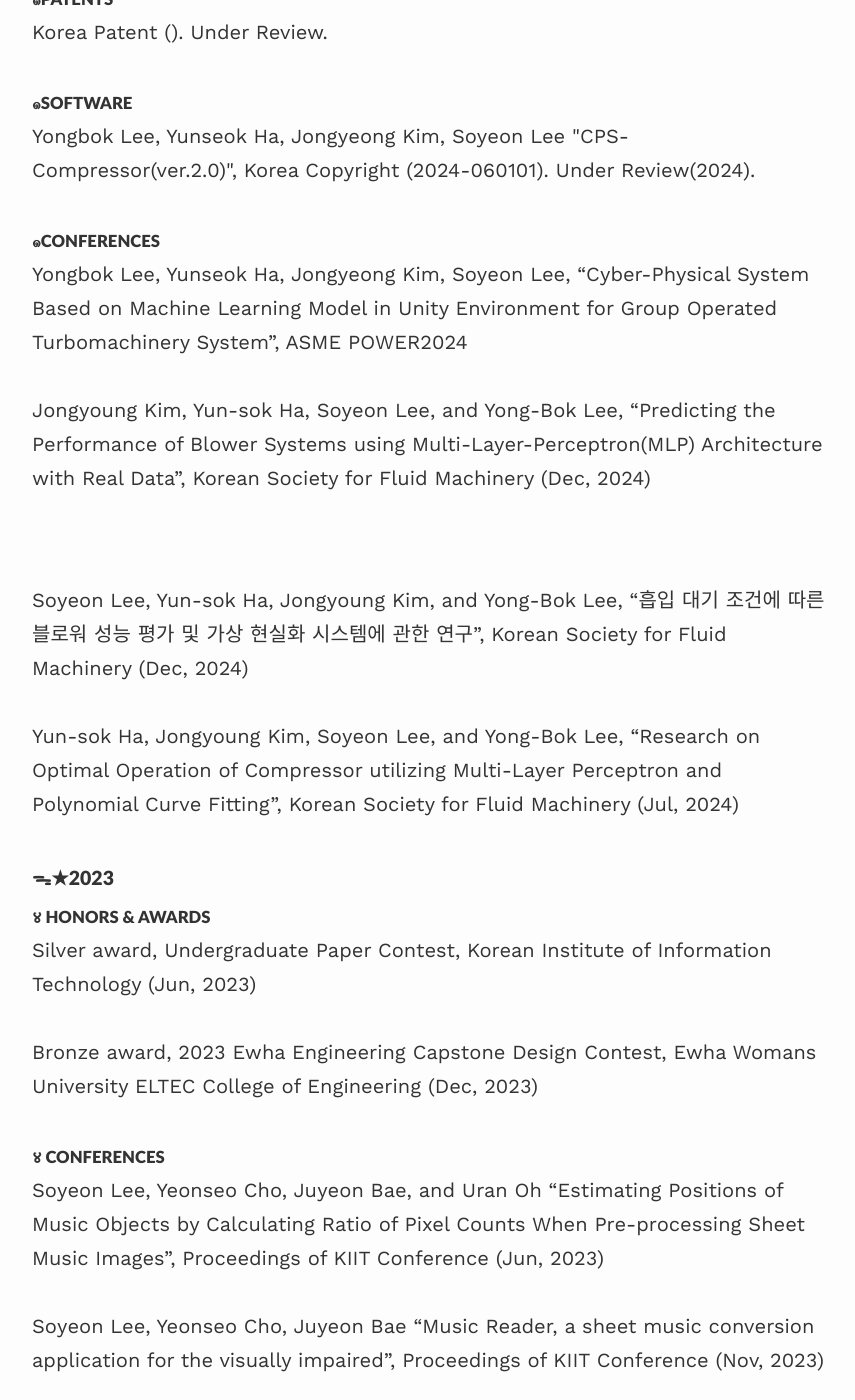
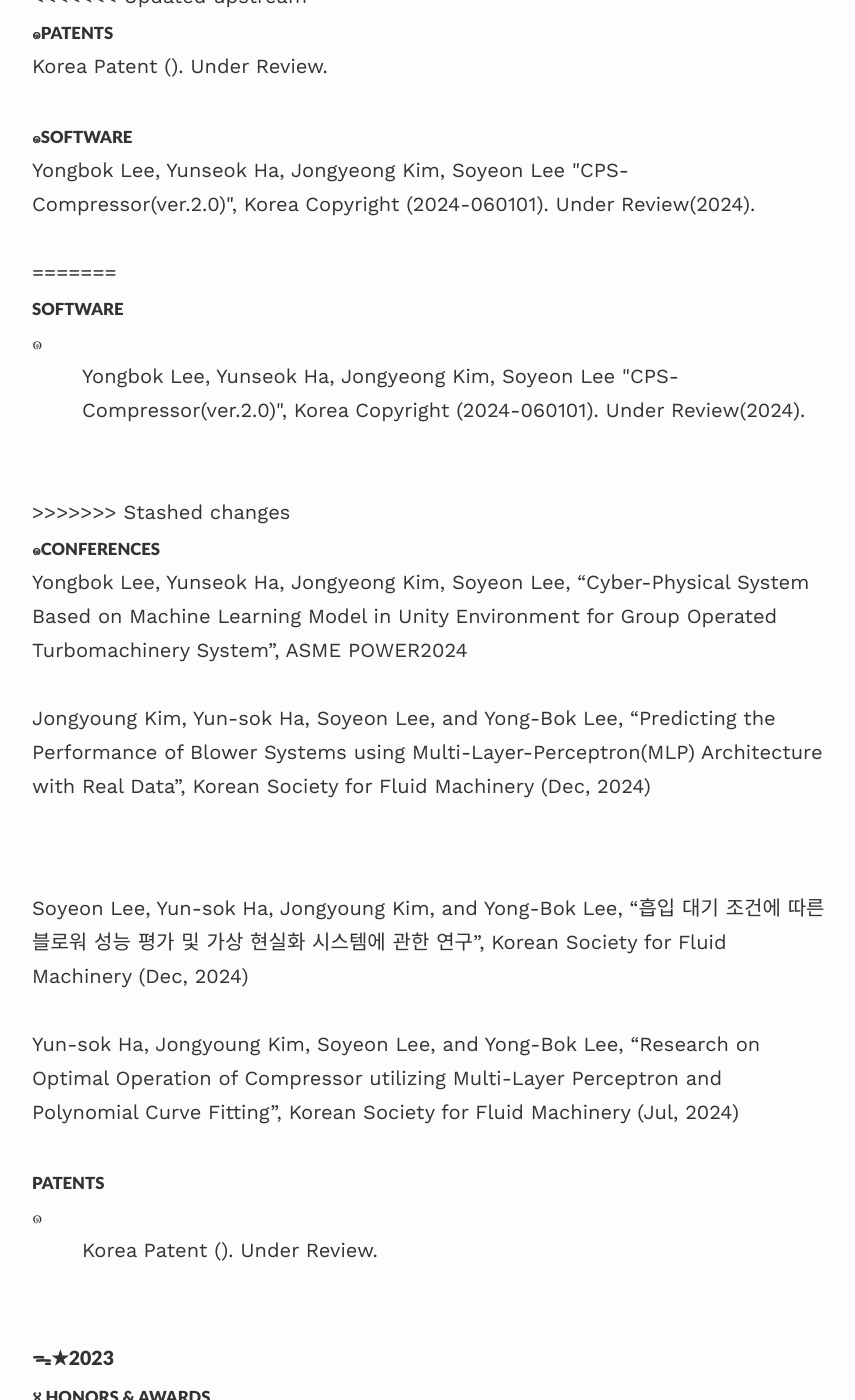
Before and after one commit to soysilver/soysilvery, a Jekyll site: the page built from archive.html, in a window 1280 px wide and 1400 px high, scrolled down 235 px. Shown: the whole window, without its empty margins (208-1063 px from the left). Built offline with Jekyll 4.4.1, drawn with Linux system fonts in a browser that asks for light colours; nearby versions of some CDN libraries.

Commit message:
Update archive.html

```diff
--- a/archive.html
+++ b/archive.html
@@ -18,11 +18,16 @@
 
 	<h3><small>ᯓ★ 2024</small></h3>
 
+<<<<<<< Updated upstream
 	<h4><small>๑PATENTS</small></h4>
 		<a>Korea Patent (). Under Review.</a><br/><br>
 
 	<h4><small>๑SOFTWARE</small></h4>
     	<a>Yongbok Lee, Yunseok Ha, Jongyeong Kim, Soyeon Lee "CPS-Compressor(ver.2.0)", Korea Copyright (2024-060101). Under Review(2024).</a><br/><br>
+=======
+	<h4><small>SOFTWARE</small></h4>
+    	<a>๑ <indent> Yongbok Lee, Yunseok Ha, Jongyeong Kim, Soyeon Lee "CPS-Compressor(ver.2.0)", Korea Copyright (2024-060101). Under Review(2024).</indent></a><br/><br>
+>>>>>>> Stashed changes
 
 	<h4><small>๑CONFERENCES</small></h4>
 		<a href="https://event.asme.org/Events/media/library/resources/power/Power-2024-Final-Program.pdf">Yongbok Lee, Yunseok Ha, Jongyeong Kim, Soyeon Lee, “Cyber-Physical System Based on Machine Learning Model in Unity Environment for Group Operated Turbomachinery System”, ASME POWER2024</a><br/><br>
@@ -30,6 +35,8 @@
 		<a href="">Soyeon Lee, Yun-sok Ha, Jongyoung Kim, and Yong-Bok Lee, “흡입 대기 조건에 따른 블로워 성능 평가 및 가상 현실화 시스템에 관한 연구”, Korean Society for Fluid Machinery (Dec, 2024)</a><br/><br>
 		<a href="">Yun-sok Ha, Jongyoung Kim, Soyeon Lee, and Yong-Bok Lee, “Research on Optimal Operation of Compressor utilizing Multi-Layer Perceptron and Polynomial Curve Fitting”, Korean Society for Fluid Machinery (Jul, 2024)</a><br/><br>
 
+	<h4><small>PATENTS</small></h4>
+		<a>๑ <indent>Korea Patent (). Under Review.</indent></a><br/><br>
 	<h3><small>ᯓ★2023</small></h3>
 
 	<h4><small>४ HONORS & AWARDS</small></h4>
```
